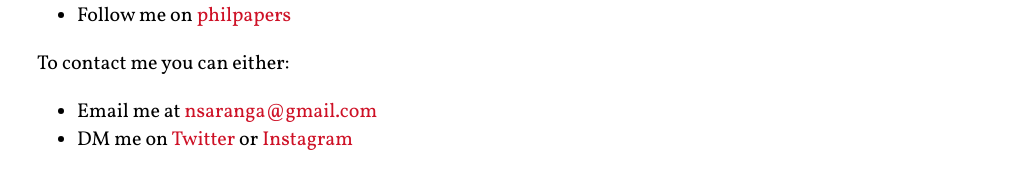
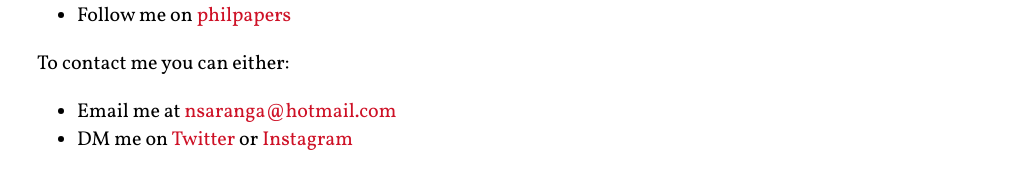
Before and after one commit to nsaranga/saranga.github.io, a Jekyll site: the page built from index.md, in a window 1280 px wide. Shown: the part 685-874 px from the top of the page, without its empty margins (133-1146 px from the left). Built offline with Jekyll 4.4.1, drawn with Linux system fonts in a browser that asks for light colours.

Commit message:
change to email address

```diff
--- a/index.md
+++ b/index.md
@@ -30,5 +30,5 @@ To find out more about me you can:
 - Follow me on [philpapers](https://philpeople.org/profiles/saranga-sudarshan)
 
 To contact me you can either:
-- Email me at [nsaranga@gmail.com](mailto:nsaranga@gmail.com)
+- Email me at [nsaranga@hotmail.com](mailto:nsaranga@hotmail.com)
 - DM me on [Twitter](https://www.twitter.com/humesfinger/) or [Instagram](https://www.instagram.com/humesfinger/)
```
